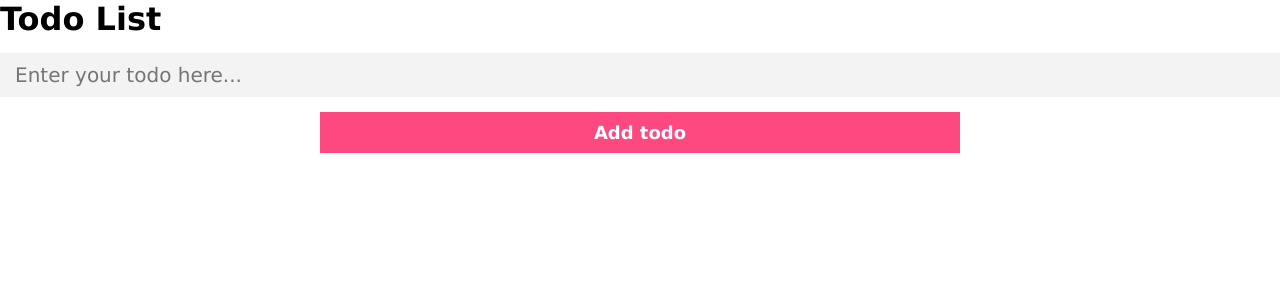
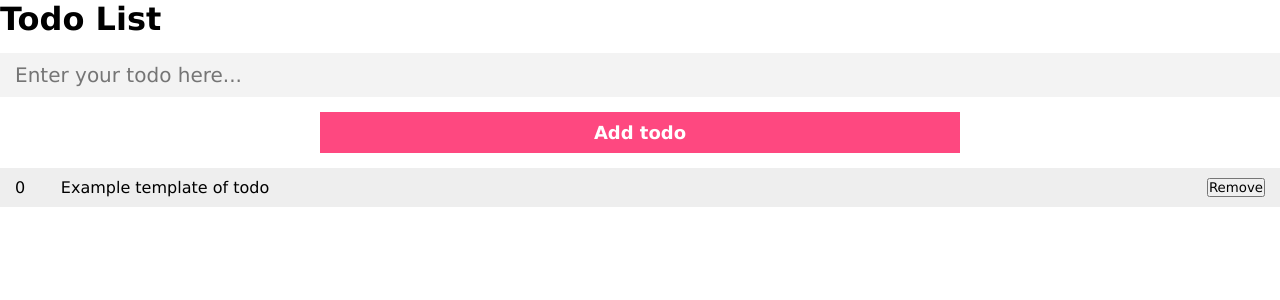
Before and after one commit to savin2001/angular-todo-app, an Angular app: page / in a window 1280 px wide. Shown: the top 300 px of the page. Built offline with nearby package versions, Linux system fonts and the light colour scheme.

Commit message:
Added a template of how it appears

```diff
--- a/src/app/components/todos/todos.component.ts
+++ b/src/app/components/todos/todos.component.ts
@@ -19,7 +19,12 @@ export class TodosComponent implements OnInit {
 
   ngOnInit(): void {
     // Values of the array are passed as follows
-    this.todos = [];
+    this.todos = [
+      {
+        content: 'Example template of todo',
+        completed: false,
+      },
+    ];
   }
 
   // Toggles the task to be done if completed and vice versa
```
